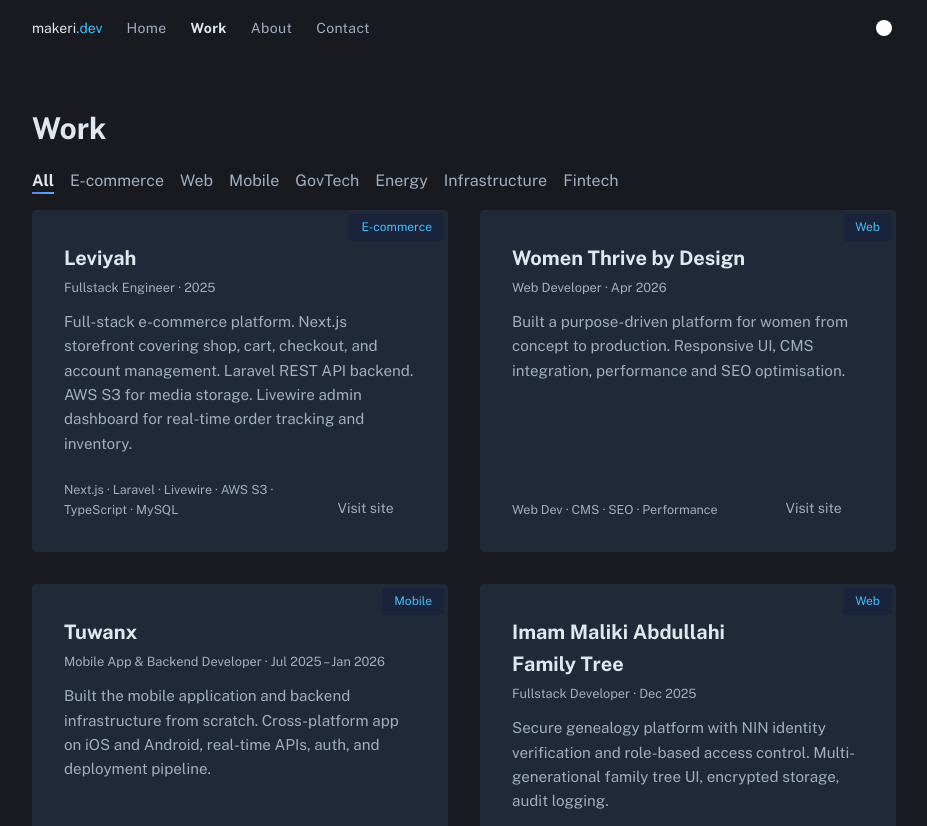
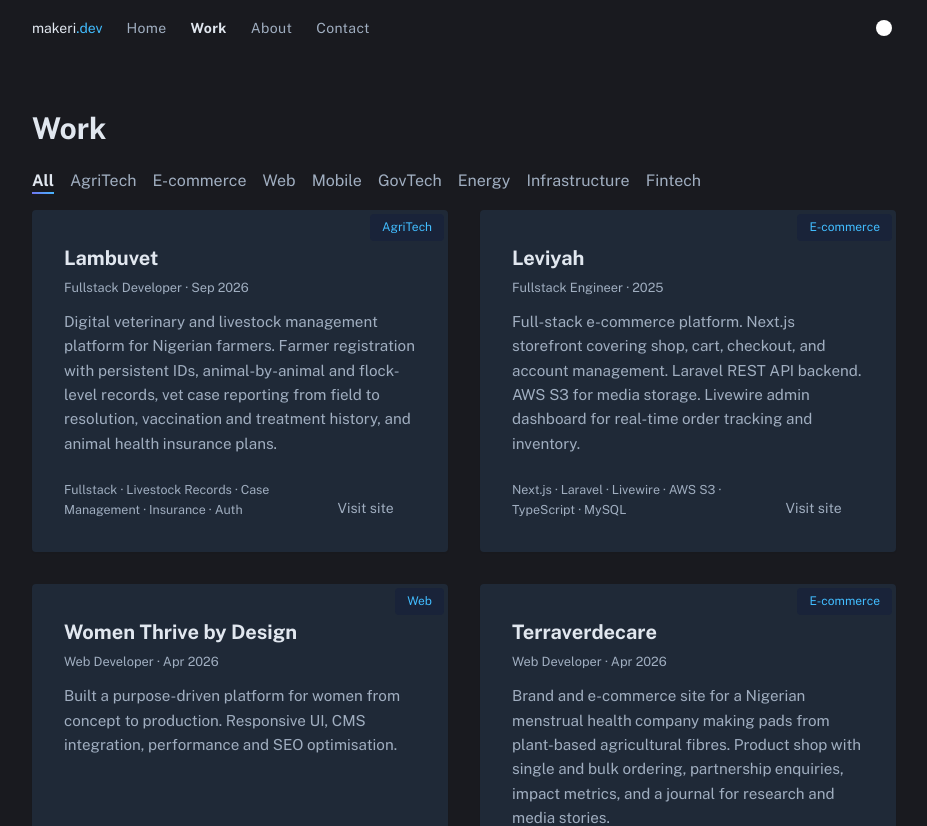
Before and after one commit to jerryisuwamakeri/portfolio-v1, a Nuxt app: page /work in a window 1280 px wide. Shown: the top 826 px of the page, without its empty margins (176-1103 px from the left). Built offline with nearby package versions, Linux system fonts and the light colour scheme.

Commit message:
Added works

```diff
--- a/pages/work.vue
+++ b/pages/work.vue
@@ -89,12 +89,18 @@
           tags: ['Laravel 11', 'Livewire 3', 'Alpine.js', 'WebSockets', 'Bitcoin'] }
       ],
       jobs: [
+        { title: 'Lambuvet', role: 'Fullstack Developer', date: 'Sep 2026', url: 'https://lambuvet.com', category: 'AgriTech',
+          desc: 'Digital veterinary and livestock management platform for Nigerian farmers. Farmer registration with persistent IDs, animal-by-animal and flock-level records, vet case reporting from field to resolution, vaccination and treatment history, and animal health insurance plans.',
+          tags: ['Fullstack', 'Livestock Records', 'Case Management', 'Insurance', 'Auth'] },
         { title: 'Leviyah', role: 'Fullstack Engineer', date: '2025', url: 'https://leviyah.com', category: 'E-commerce',
           desc: 'Full-stack e-commerce platform. Next.js storefront covering shop, cart, checkout, and account management. Laravel REST API backend. AWS S3 for media storage. Livewire admin dashboard for real-time order tracking and inventory.',
           tags: ['Next.js', 'Laravel', 'Livewire', 'AWS S3', 'TypeScript', 'MySQL'] },
         { title: 'Women Thrive by Design', role: 'Web Developer', date: 'Apr 2026', url: 'https://womenthrivebydesign.com/', category: 'Web',
           desc: 'Built a purpose-driven platform for women from concept to production. Responsive UI, CMS integration, performance and SEO optimisation.',
           tags: ['Web Dev', 'CMS', 'SEO', 'Performance'] },
+        { title: 'Terraverdecare', role: 'Web Developer', date: 'Apr 2026', url: 'https://terraverdecare.com', category: 'E-commerce',
+          desc: 'Brand and e-commerce site for a Nigerian menstrual health company making pads from plant-based agricultural fibres. Product shop with single and bulk ordering, partnership enquiries, impact metrics, and a journal for research and media stories.',
+          tags: ['E-commerce', 'CMS', 'SEO', 'Performance'] },
         { title: 'Tuwanx', role: 'Mobile App & Backend Developer', date: 'Jul 2025 – Jan 2026', url: 'https://tuwanx.com', category: 'Mobile',
           desc: 'Built the mobile application and backend infrastructure from scratch. Cross-platform app on iOS and Android, real-time APIs, auth, and deployment pipeline.',
           tags: ['React Native', 'Node.js', 'REST APIs', 'Auth'] },
```
